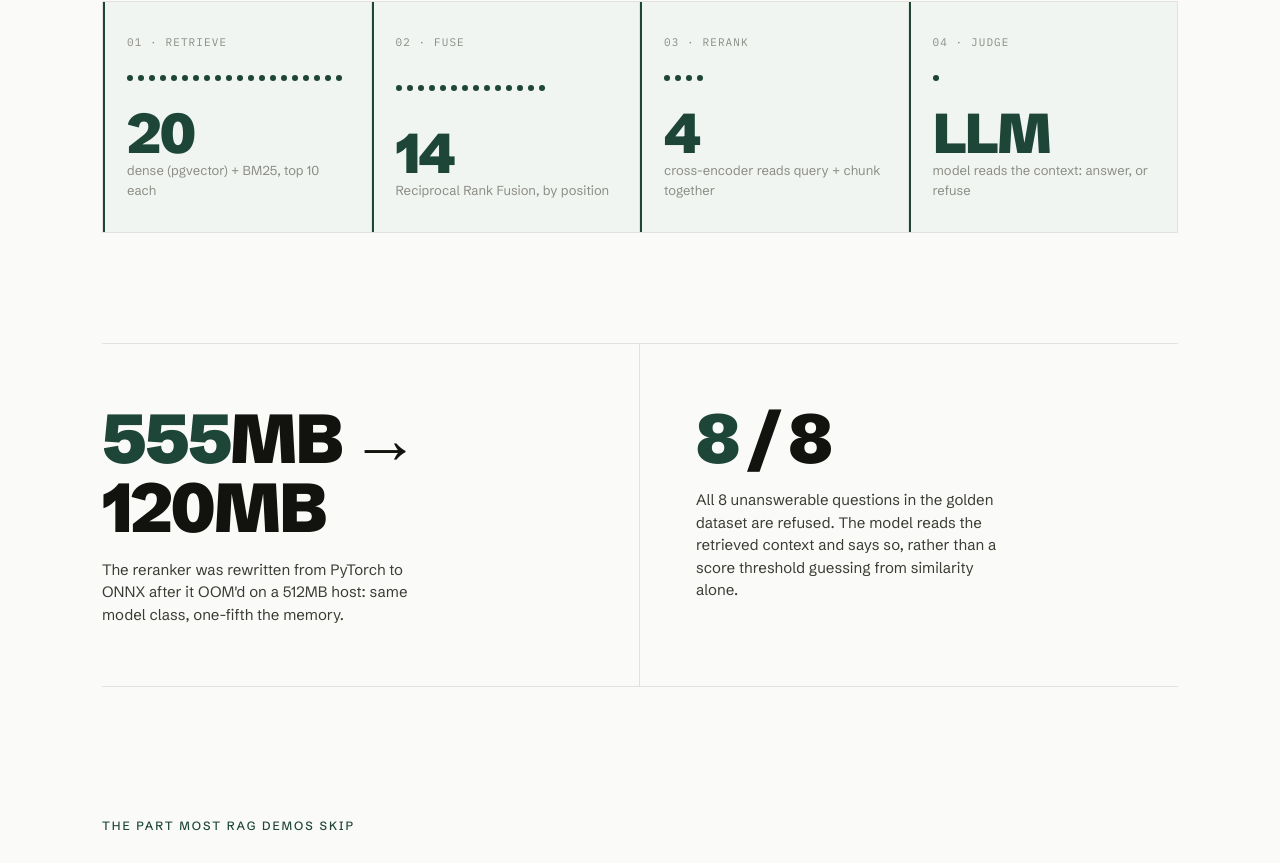
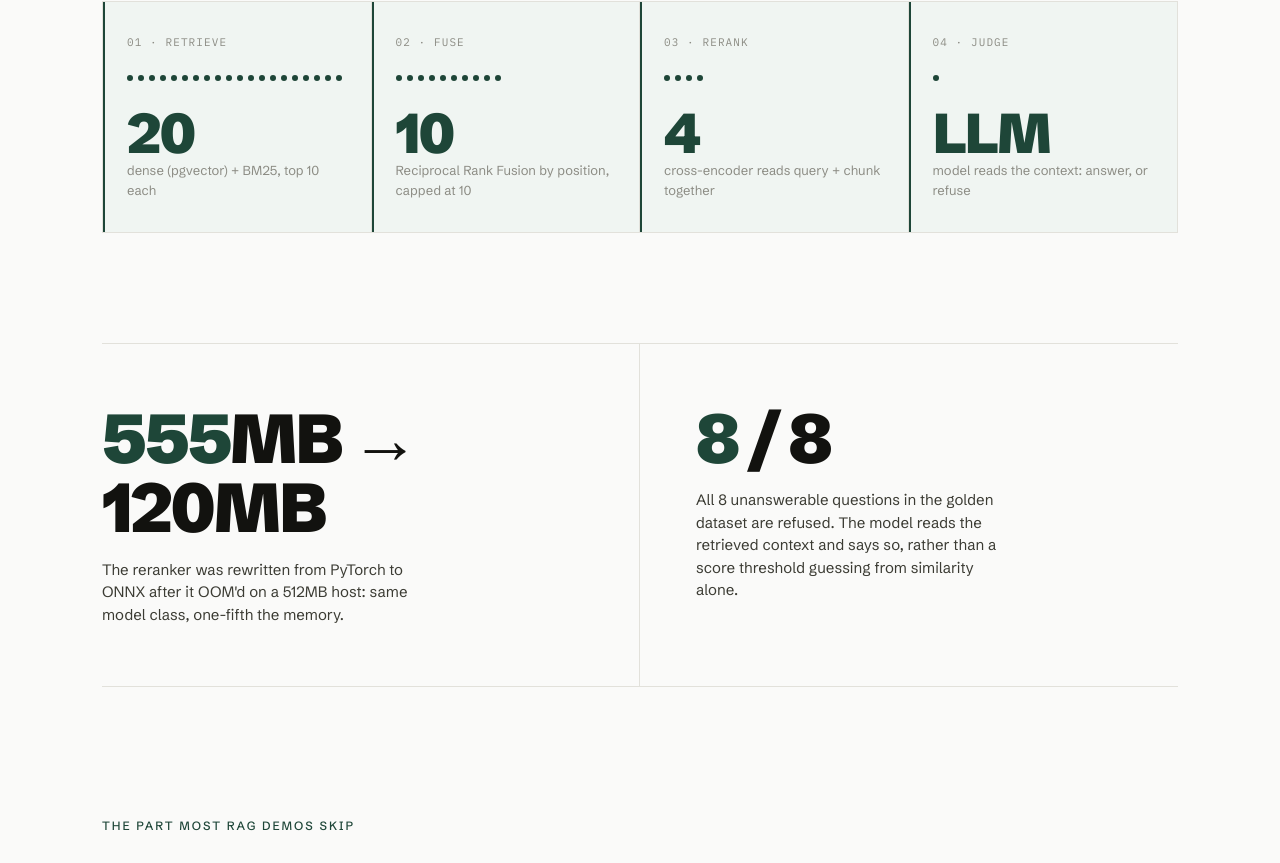
Before and after one commit to dkrapansh/documind, a React (Vite) app in the folder frontend/: page / in a window 1280 px wide. Shown: the part 1858-2721 px from the top of the page. Built offline with nearby package versions, Linux system fonts and the light colour scheme; no server answers.

Commit message:
fix: show the real post-fusion candidate count on the landing page

```diff
--- a/frontend/src/components/Funnel.jsx
+++ b/frontend/src/components/Funnel.jsx
@@ -6,7 +6,7 @@ import "./Funnel.css";
 
 const STAGES = [
   { key: "01 · retrieve", count: 20, desc: "dense (pgvector) + BM25, top 10 each", dots: 20 },
-  { key: "02 · fuse", count: 14, desc: "Reciprocal Rank Fusion, by position", dots: 14 },
+  { key: "02 · fuse", count: 10, desc: "Reciprocal Rank Fusion by position, capped at 10", dots: 10 },
   { key: "03 · rerank", count: 4, desc: "cross-encoder reads query + chunk together", dots: 4 },
   { key: "04 · judge", count: null, desc: "model reads the context: answer, or refuse", dots: 1, staticValue: "LLM" },
 ];
```
